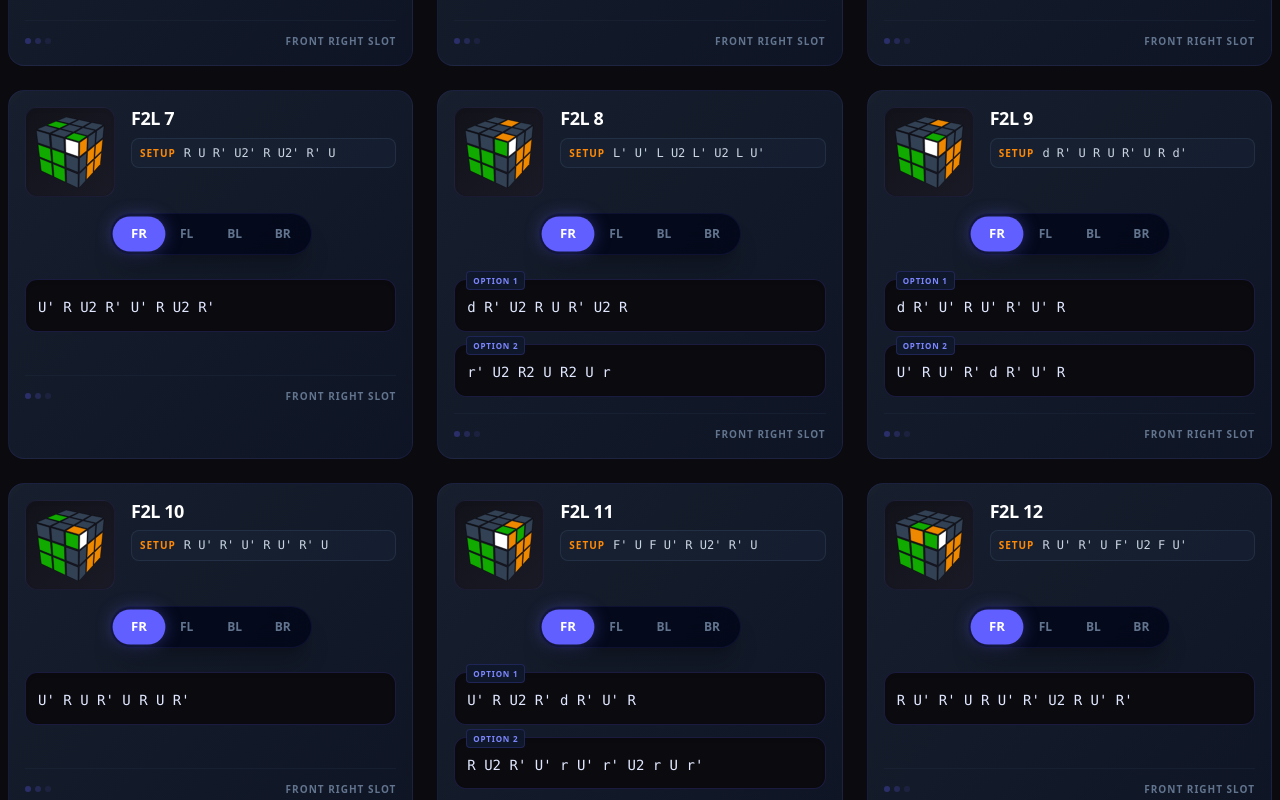
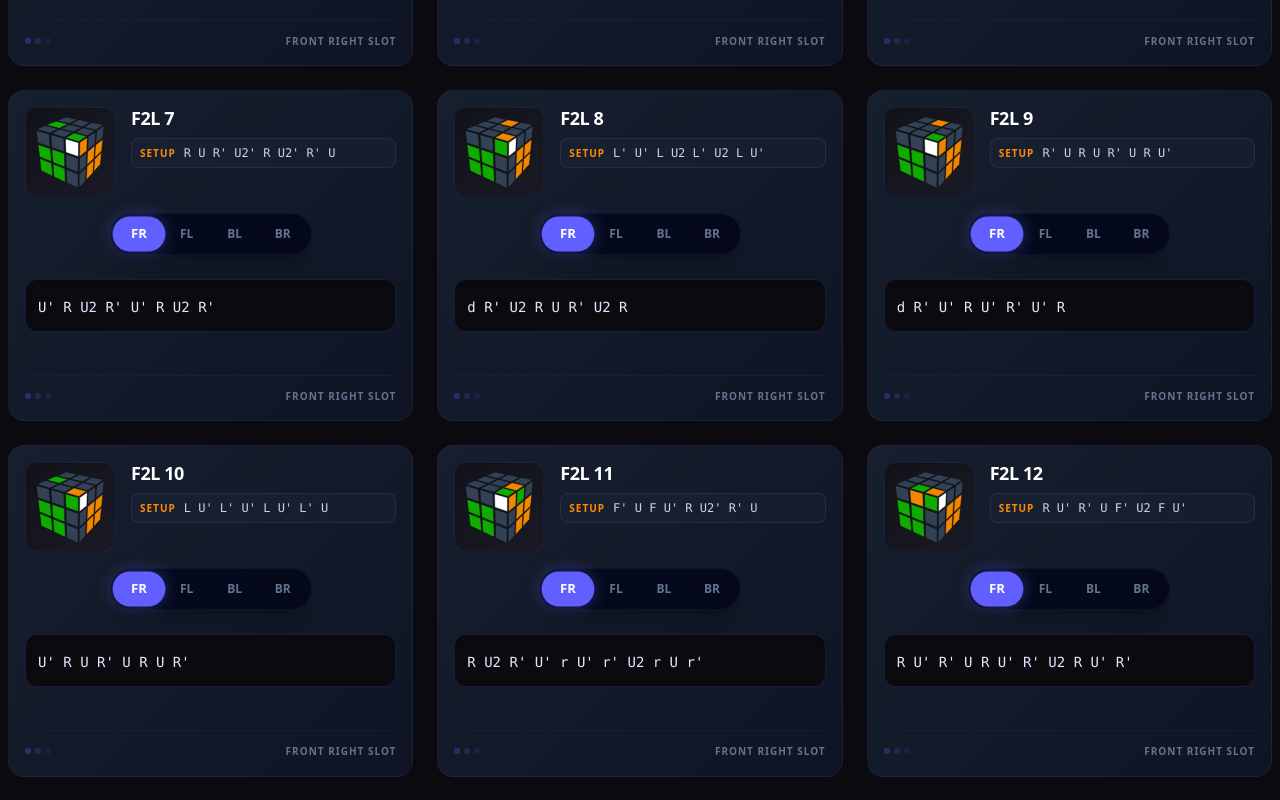
Before and after one commit to dwmaf/cubealgo, a Nuxt app: page /3x3-f2l in a window 1280 px wide. Shown: the part 1220-2020 px from the top of the page. Built offline with nearby package versions, Linux system fonts and the light colour scheme.

Commit message:
change some algo in f2l and dropdown in menu

```diff
--- a/app/components/AlgorithmF2LCard.vue
+++ b/app/components/AlgorithmF2LCard.vue
@@ -5,14 +5,14 @@
         <!-- Header: Icon & Metadata -->
         <div class="flex items-start gap-4 mb-4">
             <div
-                :class="`relative flex-shrink-0 ${iconSize} flex items-center justify-center rounded-xl bg-gradient-to-br from-[#12121a] to-[#1a1a26] border border-indigo-500/10 overflow-hidden shadow-inner text-slate-500`">
+                :class="`relative shrink-0 ${iconSize} flex items-center justify-center rounded-xl bg-linear-to-br from-bg-secondary to-bg-tertiary border border-indigo-500/10 overflow-hidden shadow-inner text-slate-500`">
                 <component :is="iconComponent" :caseId="id || algorithm.id || algorithm.name" :caseName="algorithm.name"
                     :type="algorithmType" />
             </div>
 
             <div class="flex-1 min-w-0">
                 <div class="flex items-center justify-between gap-2 mb-2">
-                    <h4 class="text-lg font-bold text-white truncate group-hover:text-indigo-300 transition-colors">
+                    <h4 class="text-lg font-bold text-white group-hover:text-indigo-300 transition-colors">
                         {{ algorithm.name || ('F2L ' + (id || algorithm.id)) }}
                     </h4>
                 </div>
@@ -21,7 +21,7 @@
                 <div v-if="algorithm.setup"
                     class="flex items-center gap-2 bg-slate-800/40 px-2 py-1.5 rounded-lg border border-slate-700/50">
                     <span class="text-[10px] font-bold uppercase tracking-widest text-orange-400 shrink-0">Setup</span>
-                    <code class="text-xs font-mono text-slate-300 truncate">{{ algorithm.setup }}</code>
+                    <code class="text-xs font-mono text-slate-300">{{ algorithm.setup }}</code>
                 </div>
             </div>
         </div>
@@ -42,7 +42,7 @@
         </div>
 
         <!-- Algorithms Area -->
-        <div class="space-y-3 min-h-[80px]">
+        <div class="space-y-3 min-h-20">
             <div v-if="currentAlgos.length > 0" class="space-y-3">
                 <div v-for="(algo, index) in currentAlgos" :key="index" class="relative">
                     <!-- Algorithm Index Label (if multiple) -->
@@ -53,7 +53,7 @@
 
                     <div class="group/algo relative">
                         <div
-                            class="text-sm p-3 pt-4 rounded-xl break-all leading-relaxed font-mono bg-[#0a0a0f] text-indigo-100 border border-indigo-500/20 shadow-inner group-hover/algo:border-indigo-500/40 transition-colors">
+                            class="text-sm p-3 pt-4 rounded-xl break-all leading-relaxed font-mono bg-bg-primary text-indigo-100 border border-indigo-500/20 shadow-inner group-hover/algo:border-indigo-500/40 transition-colors">
                             {{ algo }}
                         </div>
 
--- a/app/pages/3x3-f2l.vue
+++ b/app/pages/3x3-f2l.vue
@@ -32,12 +32,12 @@
             <div v-else class="space-y-12 py-4">
                 <div v-for="group in sortShape" :key="group.sub_title_name" class="space-y-6">
                     <h3 class="text-xl font-bold text-white flex items-center gap-3">
-                        <span class="h-px flex-1 bg-gradient-to-r from-indigo-500/50 to-transparent"></span>
+                        <span class="h-px flex-1 bg-linear-to-r from-indigo-500/50 to-transparent"></span>
                         <span
                             class="px-4 py-1 rounded-full bg-indigo-500/10 border border-indigo-500/20 text-indigo-400 text-sm tracking-widest uppercase font-black">
                             {{ group.sub_title_name }}
                         </span>
-                        <span class="h-px flex-1 bg-gradient-to-l from-indigo-500/50 to-transparent"></span>
+                        <span class="h-px flex-1 bg-linear-to-l from-indigo-500/50 to-transparent"></span>
                     </h3>
                     <div class="grid gap-6 grid-cols-1 md:grid-cols-2 lg:grid-cols-3 max-w-md mx-auto md:max-w-none md:mx-0">
                         <template v-for="id in group.list" :key="id">
@@ -53,7 +53,6 @@
 </template>
 
 <script setup>
-import CubeIcon3x3 from '~/components/CubeIcon3x3.vue'
 import CubeIcon3D from '~/components/CubeIcon3D.vue'
 import AlgorithmF2LCard from '~/components/AlgorithmF2LCard.vue'
 
@@ -65,9 +64,9 @@ useSeoMeta({
 const f2lAlgorithms = [
     {
         id: 1,
-        setup: "R U R' U'",
+        setup: "L F' L' F",
         fr: ["U R U' R'"],
-        fl: ["F' r U r'", "F' L F L'"],
+        fl: ["F' L F L'"],
         bl: ["U L U' L'"],
         br: ["B' R B R'"],
     },
@@ -75,14 +74,14 @@ const f2lAlgorithms = [
         id: 2,
         setup: "R' F R F'",
         fr: ["F R' F' R"],
-        fl: ["U' L' U L", "L F' L' F"],
+        fl: ["L F' L' F"],
         bl: ["B L' B' L"],
         br: ["U' R' U R"],
     },
     {
         id: 3,
-        setup: "F' U F",
-        fr: ["F' U' F"],
+        setup: "L' U L",
+        fr: ["U R U2 R' F R' F' R"],
         fl: ["L' U' L"],
         bl: ["f' L' f"],
         br: ["R' U' R"],
@@ -91,7 +90,7 @@ const f2lAlgorithms = [
         id: 4,
         setup: "R U' R'",
         fr: ["R U R'"],
-        fl: ["F U F'"],
+        fl: ["U' L' U2 L F' L F L'"],
         bl: ["L U L'"],
         br: ["f R f'"],
     },
@@ -99,7 +98,7 @@ const f2lAlgorithms = [
         id: 5,
         setup: "R U R' U2' R U' R' U",
         fr: ["U' R U R' U2 R U' R"],
-        fl: ["U R' F r U' r' F' R", "U l' U L U' L' U' l"],
+        fl: ["U l' U L U' L' U' l"],
         bl: ["U' L U L' U2 L U' L'"],
         br: ["U r' U R U' R' U' r"],
     },
@@ -115,35 +114,40 @@ const f2lAlgorithms = [
         id: 7,
         setup: "R U R' U2' R U2' R' U",
         fr: ["U' R U2 R' U' R U2 R'"],
-        fl: ["F U R U2 R' U F'", "d' L U2 L' U2 L U' L'"],
+        fl: ["d' L U2 L' U2 L U' L'"],
         bl: ["U' L U2 L' U2 L U' L'"],
-        br: ["d' R' U2 R' U' R U2 R'", "F R U R2 U' R F'"],
+        br: ["d' R' U2 R' U' R U2 R'"],
     },
     {
         id: 8,
         setup: "L' U' L U2 L' U2 L U'",
-        fr: ["d R' U2 R U R' U2 R", "r' U2 R2 U R2 U r"],
+        fr: ["d R' U2 R U R' U2 R"],
         fl: ["U L' U2 L U L' U2 L"],
         bl: ["d L' U2 L U2 L' U L"],
         br: ["U R' U2 R U R' U2 R"],
     },
     {
         id: 9,
-        setup: "d R' U R U R' U R d'",
-        fr: ["d R' U' R U' R' U' R", "U' R U' R' d R' U' R"],
-        fl: ["U L' U' L U' L' U' L", "U2 L' U L U L' U' L"],
+        setup: "R' U R U R' U R U'",
+        fr: ["d R' U' R U' R' U' R"],
+        fl: ["U L' U' L U' L' U' L"],
         bl: ["d L' U' L U' L' U' L"],
-        br: ["U R' U' R U' R' U' R", "U2 R' U R U R' U' R"],
+        br: ["U R' U' R U' R' U' R"],
     },
     {
         id: 10,
-        setup: "R U' R' U' R U' R' U ",
+        setup: "L U' L' U' L U' L' U",
         fr: ["U' R U R' U R U R'"],
         fl: ["d' L U L' U L U L'"],
         bl: ["U' L U L' U L U L'"],
-        br: ["U R' U R U' f R f'", "d' R U R' U R U R'"],
+        br: ["d' R U R' U R U R'"],
     },
-    { id: 11, setup: "F' U F U' R U2' R' U", fr: ["U' R U2 R' d R' U' R", "R U2 R' U' r U' r' U2 r U r'"], fl: ["L' U L U' L' U L U2 L' U L"], bl: ["U' L U2 L' d L' U' L", "L U2 L' U' l U' l' U2 l U l'"], br: ["R' U R U' R' U R U2 R' U R"] },
+    {   id: 11,
+        setup: "F' U F U' R U2' R' U",
+        fr: ["R U2 R' U' r U' r' U2 r U r'"],
+        fl: ["L' U L U' L' U L U2 L' U L"],
+        bl: ["L U2 L' U' l U' l' U2 l U l'"],
+        br: ["R' U R U' R' U R U2 R' U R"] },
     // {
     //     id: x,
     //     setup: "",
@@ -156,36 +160,41 @@ const f2lAlgorithms = [
         id: 12,
         setup: "R U' R' U F' U2 F U'",
         fr: ["R U' R' U R U' R' U2 R U' R'"],
-        fl: ["U L' U2 L d' L U L", "L' U2 L U l' U l U2 l' U' l"],
+        fl: ["L' U2 L U l' U l U2 l' U' l"],
         bl: ["L U' L' U L U' L' U2 L U' L'"],
-        br: ["U R' U2 R d R U R'", "R' U2 R U r' U r U2 r' U' r"],
+        br: ["R' U2 R U r' U r U2 r' U' r"],
     },
     {
-        id: 13, setup: "L' U L U L' U' L U'", fr: ["d R' U R U' R' U' R", "R' F R F' U' R' F R F' R U R'"], fl: ["U L' U L U' L' U' L"], bl: ["d L' U L U' L' U' L"], br: ["U R' U R U' R' U' R"],
+        id: 13,
+        setup: "L' U L U L' U' L U'",
+        fr: ["d R' U R U' R' U' R", "R' F R F' U' R' F R F' R U R'"],
+        fl: ["U L' U L U' L' U' L"],
+        bl: ["d L' U L U' L' U' L"],
+        br: ["U R' U R U' R' U' R"],
     },
     {
         id: 14,
         setup: "R U' R' U' R U R' U",
         fr: ["U' R U' R' U R U R'"],
-        fl: ["d' L U' L' U L U L'"],
+        fl: ["d' L U' L' U L U L'", "L F' L' F U L F' L' F L' U' L"],
         bl: ["U' L U' L' U L U L'"],
         br: ["d' R U' R' U R U R'"],
     },
     {
         id: 15,
         setup: "R U' R' U2 F' U' F",
-        fr: ["R U R' U2 R U' R' U R U' R'", "U R' F R F' U R U R'"],
-        fl: ["L' U L U d R U R'", "L' U L U' d' L U L'"],
-        bl: ["L U L' U2 L U' L' U L U' L'", "L U F' L F L' U2 L'"],
+        fr: ["U R' F R F' U R U R'"],
+        fl: ["L' U L U' d' L U L'"],
+        bl: ["L U F' L F L' U2 L'"],
         br: ["R' U R U' d' R U R'"],
     },
     {
         id: 16,
         setup: "F' U F U2' R U R'",
         fr: ["R U' R' U d R' U' R"],
-        fl: ["L' U' L U2 L' U L U' L' U L", "U' L F' L' F U' L' U' L"],
+        fl: ["U' L F' L' F U' L' U' L"],
         bl: ["L U' L' U' d' R' U' R"],
-        br: ["R' U' R U2 R' U R U' R' U R", "R' U' F R' F' R U2 R"],
+        br: ["R' U' F R' F' R U2 R"],
     },
     {
         id: 17,
@@ -193,14 +202,14 @@ const f2lAlgorithms = [
         fr: ["R U2 R' U' R U R'"],
         fl: ["L F' L' F L' U L U' L' U L"],
         bl: ["L U2 L' U' L U L'"],
-        br: ["R' U2 F R U R' U' F' R", "R' U2 R U2 r' U R U' R' U' r"],
+        br: ["R' U2 F R U R' U' F' R"],
     },
     {
         id: 18,
         setup: "L' U L U' L' U2 L",
         fr: ["R' F R F' R U' R' U R U' R'"],
         fl: ["L' U2 L U L' U' L"],
-        bl: ["L U2 F' L' U' L U F L'", "L U2 L' U2 l U' L' U L U l'"],
+        bl: ["L U2 F' L' U' L U F L'"],
         br: ["R' U2 R U R' U' R"],
     },
     {
@@ -214,23 +223,23 @@ const f2lAlgorithms = [
     {
         id: 20,
         setup: "L' U' L U L' U2 L U",
-        fr: ["d' L' U2 L U' L' U L", "U' R U R' U r U' r' U2 r U r'"],
+        fr: ["U' R U R' U r U' r' U2 r U r'"],
         fl: ["U' L' U2 L U' L' U L"],
-        bl: ["d' R' U2 R U' R' U R", "U' L U L' U l U' l' U2 l U l'"],
+        bl: ["U' L U L' U l U' l' U2 l U l'"],
         br: ["U' R' U2 R U' R' U R"],
     },
     {
         id: 21,
         setup: "R U' R' U2' R U R'",
         fr: ["R U' R' U2 R U R'"],
-        fl: ["l' U l U2 l' U' l", "F R U2 R' F'"],
+        fl: ["l' U l U2 l' U' l"],
         bl: ["L U' L' U2 L U L'"],
         br: ["r' U r U2 r' U' r"],
     },
     {
         id: 22,
-        setup: "F' L' U2' L F",
-        fr: ["r U' r' U2 r U r'", "F' L' U2 L F"],
+        setup: "L' U L U2 L' U' L",
+        fr: ["r U' r' U2 r U r'"],
         fl: ["L' U L U2 L' U' L"],
         bl: ["l U' l' U2 l U l'"],
         br: ["R' U R U2 R' U' R"],
@@ -238,23 +247,23 @@ const f2lAlgorithms = [
     {
         id: 23,
         setup: "L' U' L F' L' U' L U F",
-        fr: ["R U R' U2 R U R' U' R U R'", "U R U' R' U' R U' R' U R U' R'", "R U' R' U' R U R' U2 R U R'"],
-        fl: [" l' U' l U' L' U' L U l' U' l", "L' U' L U' L' U' L U F' L F L'"],
-        bl: ["L U L' U2 L U L' U' L U L'", "U L U' L' U' L U' L' U L U' L'", "L U' L' U' L U L' U2 L U L'"],
+        fr: ["R U R' U2 R U R' U' R U R'"],
+        fl: [" l' U' l U' L' U' L U l' U' l"],
+        bl: ["L U L' U2 L U L' U' L U L'"],
         br: ["r' U' r U' R' U' R U r' U' r"],
     },
     {
         id: 24,
         setup: "R U R' F R U R' U' F'",
-        fr: ["r U r' U R U R' U' r U r'", "R U R' U R U R' U' F R' F' R"],
-        fl: ["L' U' L U2 L' U' L U L' U' L", "U' L' U L U L' U L U' L' U L", "L' U L U L' U' L U2 L' U' L"],
+        fr: ["r U r' U R U R' U' r U r'"],
+        fl: ["L' U' L U2 L' U' L U L' U' L"],
         bl: ["l U l' U L U L' U' l U l'"],
-        br: ["R' U' R U2 R' U' R U R' U' R", "U' R' U R U R' U R U' R' U R", "R' U R U R' U' R U2 R' U' R"],
+        br: ["R' U' R U2 R' U' R U R' U' R"],
     },
     {
         id: 25,
         setup: "F' R U R' U' R' F R",
-        fr: ["U' R' F R F' R U R'", "l' U' l U l F' l' F", "R' F' R U R U' R' F", "R' U' R' U' R' U R U R"],
+        fr: ["U' R' F R F' R U R'"],
         fl: ["U' L' U L F' r U r'"],
         bl: ["U' f' L' f U L U L'", "L' U' L' U' L' U L U L"],
         br: ["d' R' F R F' R U R'"],
@@ -263,8 +272,8 @@ const f2lAlgorithms = [
         id: 26,
         setup: "F L' U' L U L F' L'",
         fr: ["U R U' R' F R' F' R"],
-        fl: ["U L F' L' F L' U' L", "r U r' U' r' F r F'", "L F L' U' L' U L F'"],
-        bl: ["d L F' L' F L' U' L", "U L U' L' d' R' U R"],
+        fl: ["U L F' L' F L' U' L"],
+        bl: ["d L F' L' F L' U' L"],
         br: ["U f R f' U' R' U' R", "R U R U R U' R' U' R'"],
     },
     {
@@ -285,19 +294,19 @@ const f2lAlgorithms = [
     },
     {
         id: 29,
-        setup: "F R' F' R F R' F' R",
-        fr: ["R' F R F' U R U' R'", "R' F R F' R' F R F'", "l' U l F' l' U l F'"],
+        setup: "L' U L U' L' U L",
+        fr: ["l' U l F' l' U l F'"],
         fl: ["L' U' L U L' U' L"],
-        bl: ["U2 L U' L' f' L' f", "f' L' f U f' L' f"],
+        bl: ["U2 L U' L' f' L' f"],
         br: ["R' U' R U R' U' R"],
     },
     {
         id: 30,
         setup: "R U' R' U R U' R'",
         fr: ["R U R' U' R U R'"],
-        fl: ["L F' L' F U' L' U L", "r U' r' F r U' r' F"],
+        fl: ["r U' r' F r U' r' F"],
         bl: ["L U L' U' L U L'"],
-        br: ["U2 R' U R f R f'", "f R f' U' f R f'"],
+        br: ["U2 R' U R f R f'"],
     },
     {
         id: 31,
@@ -318,34 +327,34 @@ const f2lAlgorithms = [
     {
         id: 33,
         setup: "R U R' U2' R U R' U",
-        fr: ["U' R U' R' U2 R U' R'", "R U R' U' R U' R' U R U' R'", "U' R U' R' U' R U2 R'"],
-        fl: ["U L' U2 L U' L' U' L", "U' L' U' L U2 L' U' L"],
-        bl: ["U' L U' L' U2 L U' L'", "U' L U' L' U' L U2 L'"],
-        br: ["U' R' U' R U2 R' U' R", "U R' U2 R U' R' U' R"],
+        fr: ["U' R U' R' U2 R U' R'"],
+        fl: ["U L' U2 L U' L' U' L"],
+        bl: ["U' L U' L' U2 L U' L'"],
+        br: ["U R' U2 R U' R' U' R"],
     },
     {
         id: 34,
-        setup: "R U' R' U2' R U' R' U'",
-        fr: ["U R U R' U2 R U R'", "U' R U2 R' U R U R'", "d R' U R U R' U2 R"],
-        fl: ["U L' U L U2 L' U L", "U L' U L U L' U2 L", "L' U' L U L' U L U' L' U L"],
-        bl: ["U L U L' U2 L U L'", "U' L U2 L' U L U L'"],
-        br: ["U R' U R U R' U2 R", "U R' U R U2 R' U R"],
+        setup: "L' U' L U2 L' U' L U'",
+        fr: ["U' R U2 R' U R U R'"],
+        fl: ["U L' U L U2 L' U L"],
+        bl: ["U' L U2 L' U L U L'"],
+        br: ["U R' U R U2 R' U R"],
     },
     {
         id: 35,
-        setup: "F' U F U' R U' R' U",
-        fr: ["U' R U R' d R' U' R", "U2 R U R' F R' F' R"],
+        setup: "R' F R F' R U' R' U2",
+        fr: ["U2 R U R' F R' F' R"],
         fl: ["L' U' L U' L' U L F' L F L'"],
-        bl: ["U' L U L' d L' U' L", "U' L F' L F L' U L'"],
+        bl: ["U' L F' L F L' U L'"],
         br: ["R' F R' F' R U R U' R' U' R"],
     },
     {
         id: 36,
-        setup: "R U' R' U2' F R' F' R U2'",
+        setup: "L F' L' F L' U L U2",
         fr: ["U2 R' F R F' U2 R U R'"],
-        fl: ["U L' U' L d' L U L'", "U2 L' U' L F' L F L'"],
+        fl: ["U2 L' U' L F' L F L'"],
         bl: ["L F' L F L' U' L' U L U L'"],
-        br: ["R' F R' F' R2 U R' U2 R", "U R' F R' F' R U' R"],
+        br: ["U R' F R' F' R U' R"],
     },
     {
         id: 37,
```
Also changed, not shown: app/app.vue (+37 -11 lines).
